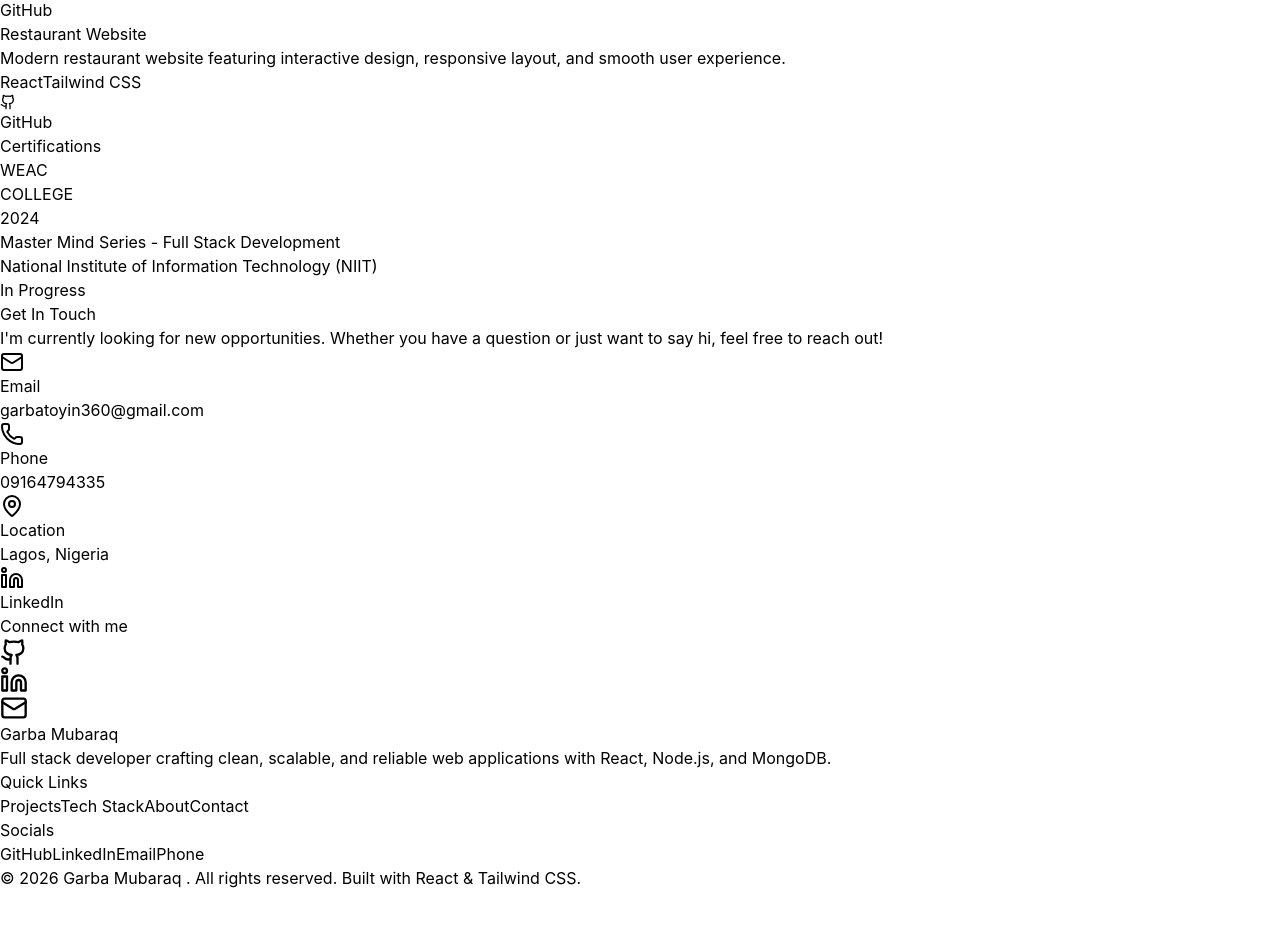
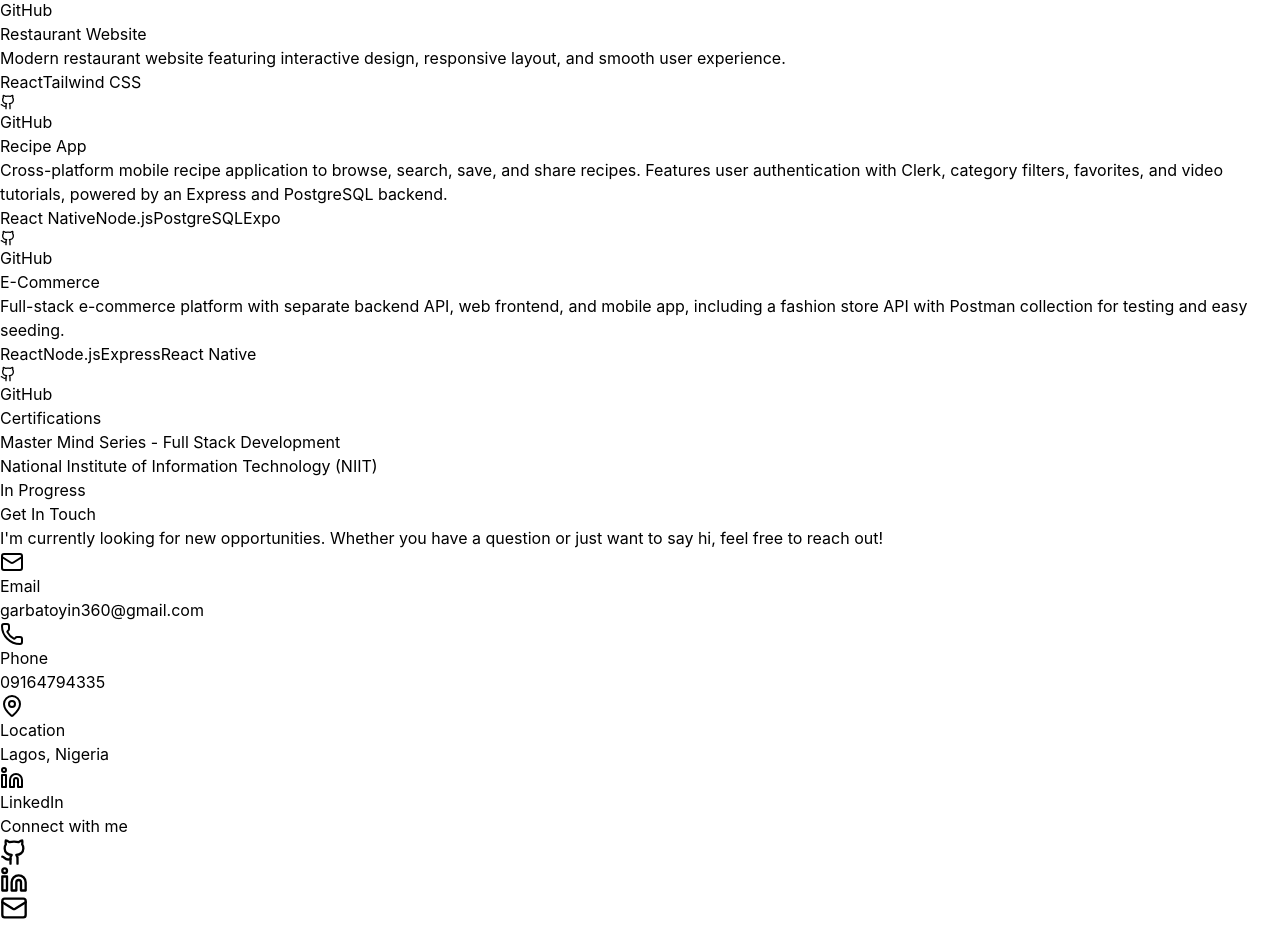
Before and after one commit to ASTROL360/myportfolio, a React (Vite) app: page / in a window 1280 px wide. Shown: the part 3380-4306 px from the top of the page. Before the commit the page ends 4270 px from the top, so only its background shows below. Built offline with nearby package versions, Linux system fonts and the light colour scheme.

Commit message:
work done

```diff
--- a/src/page/portfolio.jsx
+++ b/src/page/portfolio.jsx
@@ -111,14 +111,23 @@ export default function Portfolio() {
       github: "https://github.com/ASTROL360/Restaurant.git",
       // liveDemo: "https://goke-resturant.vercel.app",
     },
+    {
+      title: "Recipe App",
+      tech: ["React Native", "Node.js", "PostgreSQL", "Expo"],
+      description:
+        "Cross-platform mobile recipe application to browse, search, save, and share recipes. Features user authentication with Clerk, category filters, favorites, and video tutorials, powered by an Express and PostgreSQL backend.",
+      github: "https://github.com/ASTROL360/Recipe-App.git",
+    },
+    {
+      title: "E-Commerce",
+      tech: ["React", "Node.js", "Express", "React Native"],
+      description:
+        "Full-stack e-commerce platform with separate backend API, web frontend, and mobile app, including a fashion store API with Postman collection for testing and easy seeding.",
+      github: "https://github.com/ASTROL360/E-commerce.git",
+    },
   ];
 
   const certifications = [
-    {
-      title: "WEAC",
-      issuer: "COLLEGE",
-      year: "2024",
-    },
     {
       title: "Master Mind Series - Full Stack Development",
       issuer: "National Institute of Information Technology (NIIT)",
```
